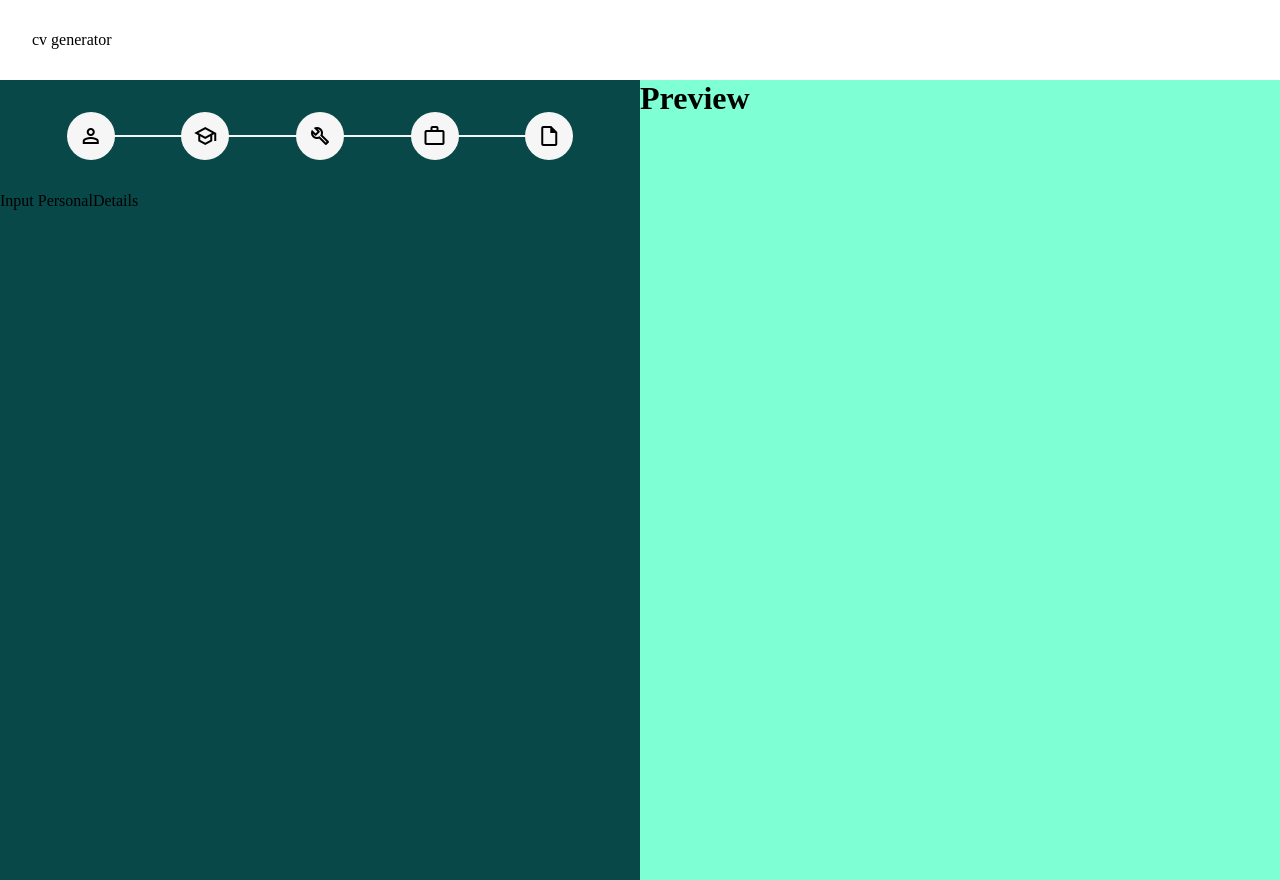
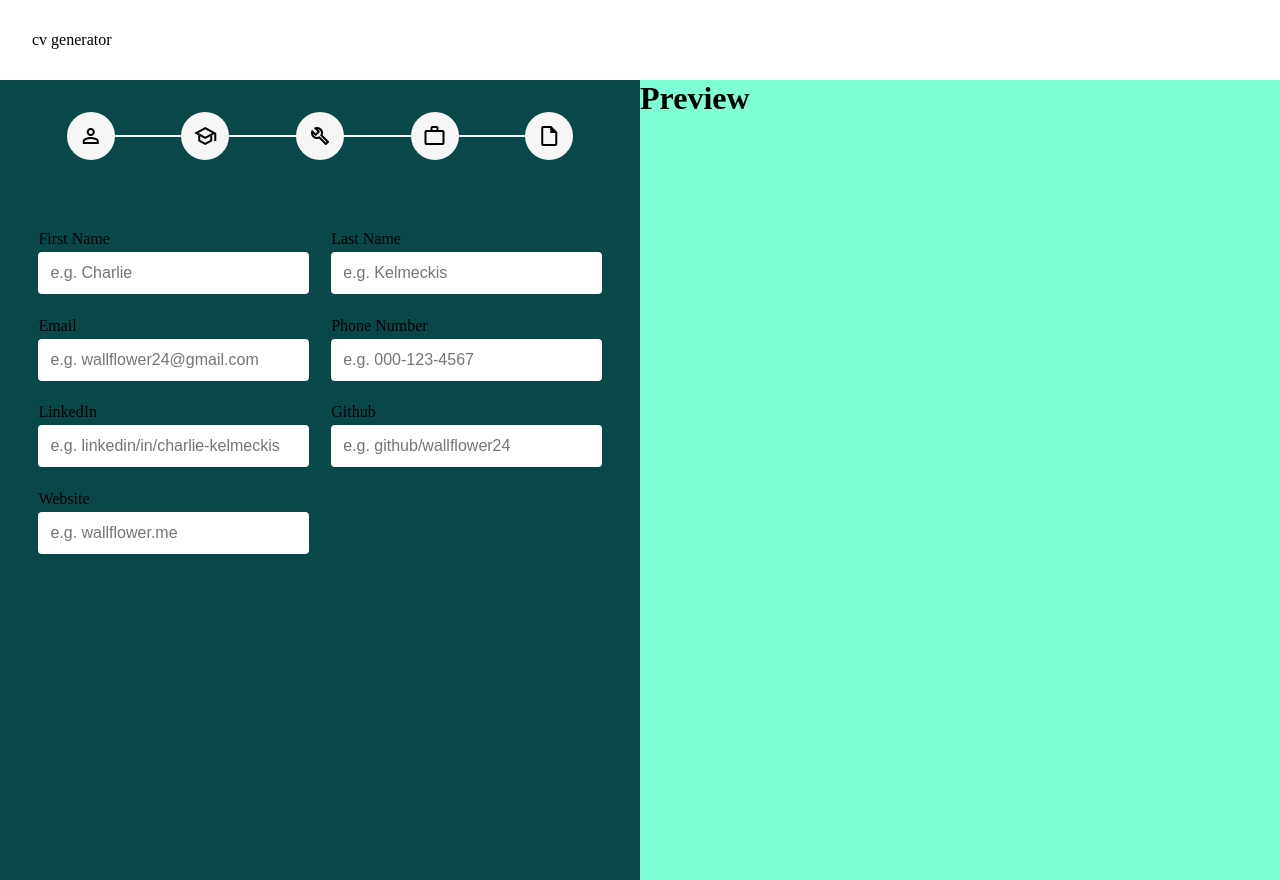
Before and after one commit to Ruchita1010/resume-generator, a React (Vite) app: page / in a window 1280 px wide. Built offline with nearby package versions, Linux system fonts and the light colour scheme; the HTML template or start-up script is replaced by a standard one.

Commit message:
feat: add step Personal Details

```diff
--- /dev/null
+++ b/src/components/FormElement.jsx
@@ -0,0 +1,13 @@
+import React from 'react';
+import styles from '../styles/FormElement.module.css';
+
+const FormElement = ({ label, type, name, placeholder }) => {
+  return (
+    <div className={styles.form_element}>
+      <label htmlFor={name}>{label}</label>
+      <input type={type} name={name} id={name} placeholder={placeholder} />
+    </div>
+  );
+};
+
+export default FormElement;
--- a/src/components/Steps/PersonalDetails.jsx
+++ b/src/components/Steps/PersonalDetails.jsx
@@ -1,7 +1,54 @@
 import React from 'react';
+import FormElement from '../FormElement';
+import styles from '../../styles/stepUtils.module.css';
 
 const PersonalDetails = () => {
-  return <>Input PersonalDetails</>;
+  return (
+    <div className={styles.input_section}>
+      <FormElement
+        label="First Name"
+        type="text"
+        name="first-name"
+        placeholder="e.g. Charlie"
+      />
+      <FormElement
+        label="Last Name"
+        type="text"
+        name="last-name"
+        placeholder="e.g. Kelmeckis"
+      />
+      <FormElement
+        label="Email"
+        type="email"
+        name="email"
+        placeholder="e.g. wallflower24@gmail.com"
+      />
+      <FormElement
+        label="Phone Number"
+        type="text"
+        name="phone-number"
+        placeholder="e.g. 000-123-4567"
+      />
+      <FormElement
+        label="LinkedIn"
+        type="text"
+        name="linkedin"
+        placeholder="e.g. linkedin/in/charlie-kelmeckis"
+      />
+      <FormElement
+        label="Github"
+        type="text"
+        name="github"
+        placeholder="e.g. github/wallflower24"
+      />
+      <FormElement
+        label="Website"
+        type="text"
+        name="website"
+        placeholder="e.g. wallflower.me"
+      />
+    </div>
+  );
 };
 
 export default PersonalDetails;
--- /dev/null
+++ b/src/styles/FormElement.module.css
@@ -0,0 +1,22 @@
+.form_element {
+  width: 100%;
+  display: flex;
+  flex-direction: column;
+  gap: 4px;
+}
+
+label {
+  font-size: 1rem;
+}
+
+input {
+  padding: 12px;
+  font-size: 1rem;
+  border-radius: 4px;
+  border: none;
+  outline: none;
+}
+
+::placeholder {
+  font-size: 1rem;
+}
--- /dev/null
+++ b/src/styles/stepUtils.module.css
@@ -0,0 +1,8 @@
+.input_section {
+  margin: 3vmax;
+  display: grid;
+  place-items: start;
+  grid-template-columns: repeat(2, minmax(200px, 1fr));
+  gap: 1.4rem;
+  border-radius: 4px;
+}
```
